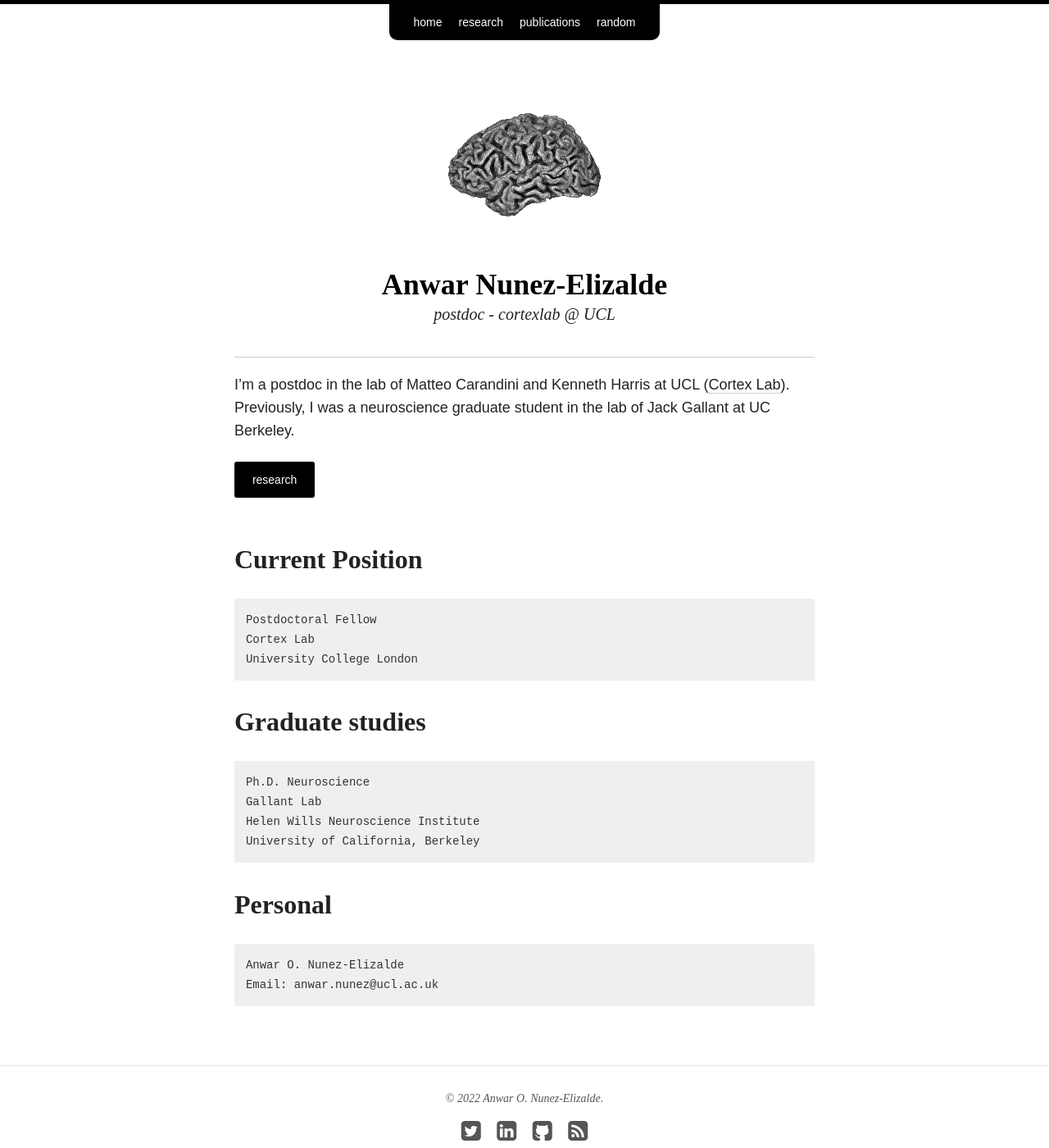
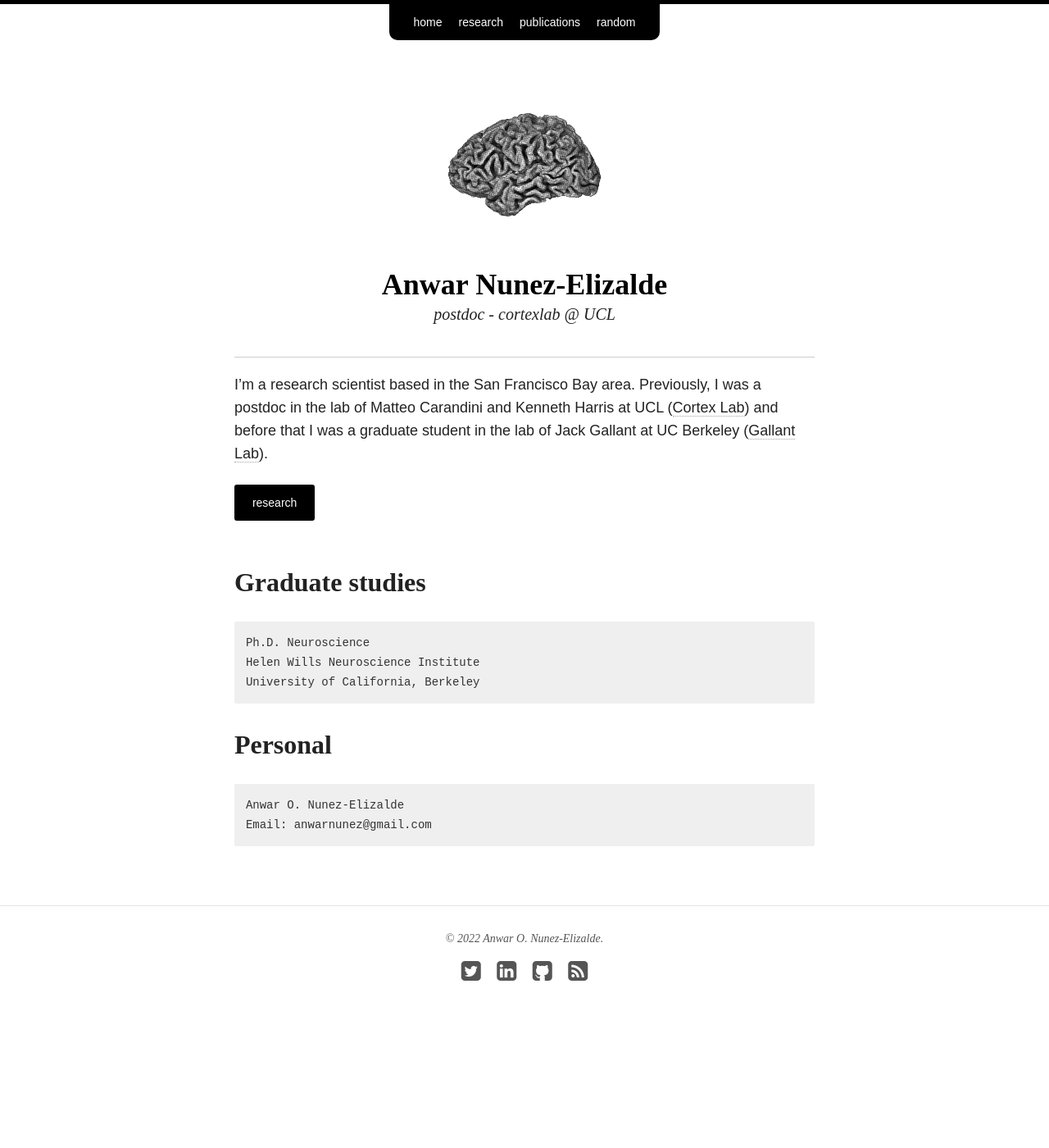
Before and after one commit to anwarnunez/anwarnunez.github.io, a Jekyll site: the page built from index.md, in a window 1280 px wide and 1400 px high. Shown: the whole window at 82% size. Built offline with Jekyll 4.4.1, drawn with Linux system fonts in a browser that asks for light colours; nearby versions of some CDN libraries.

Commit message:
Update index.md

```diff
--- a/index.md
+++ b/index.md
@@ -11,21 +11,14 @@ image:
 
 ***
 
-I'm a postdoc in the lab of Matteo Carandini and Kenneth Harris at UCL ([Cortex Lab][cortexlab]). Previously, I was a neuroscience graduate student in the lab of Jack Gallant at UC Berkeley.
+I'm a research scientist based in the San Francisco Bay area. Previously, I was a postdoc in the lab of Matteo Carandini and Kenneth Harris at UCL ([Cortex Lab][cortexlab]) and before that I was a graduate student in the lab of Jack Gallant at UC Berkeley ([Gallant Lab][gallantlab]).
 
 <a markdown="0" href="{{ site.url }}/research" class="btn">research</a>
-
-## Current Position
-
-	Postdoctoral Fellow
-	Cortex Lab
-	University College London
 
 
 ## Graduate studies
 
 	Ph.D. Neuroscience
-	Gallant Lab
 	Helen Wills Neuroscience Institute
 	University of California, Berkeley
 
@@ -33,6 +26,8 @@ I'm a postdoc in the lab of Matteo Carandini and Kenneth Harris at UCL ([Cortex
 ## Personal
 
 	Anwar O. Nunez-Elizalde
-	Email: anwar.nunez@ucl.ac.uk
+	Email: anwarnunez@gmail.com
 
 [cortexlab]: https://www.ucl.ac.uk/cortexlab/
+
+[gallantlab]: https://gallantlab.org
```
